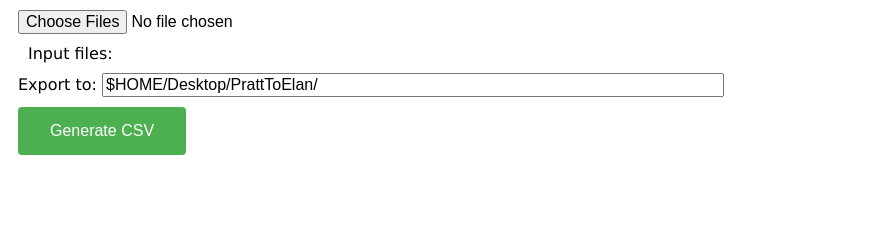
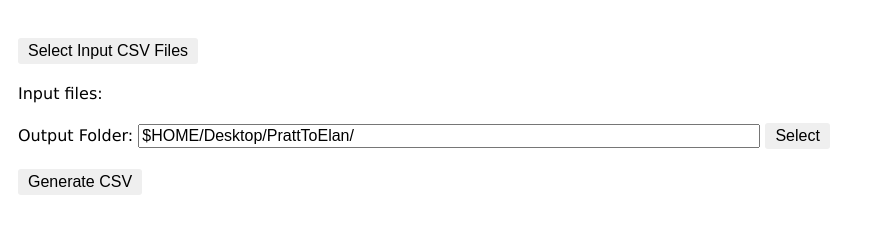
Before and after one commit to siliconion/PraatToElan, an Electron app: page index.html in a window 1280 px wide. Shown: the whole page, without its empty margins (0-875 px from the left). Drawn offline with Linux system fonts and the light colour scheme.

Commit message:
switch to electron dialog for path getting

```diff
--- a/assets/style.css
+++ b/assets/style.css
@@ -1,24 +1,28 @@
 body {
   font-family: Verdana, Geneva, Tahoma, sans-serif;
   font-size: 1em;
+  padding: 10px;
 }
 div {
-  margin: 10px;
+  /*margin: 10px;*/
+  margin-top: 20px;
 }
 input {
   font-size: 1em;
 }
 button {
-    background-color: #4CAF50; /* Green */
     border: none;
-    color: white;
-    padding: 15px 32px;
+    color: black;
+    padding: 4px 10px;
     text-align: center;
     text-decoration: none;
     display: inline-block;
-    font-size: 16px;
-    border-radius: 4px;
+    font-size: 1em;
+    border-radius: 3px;
 }
 #exportDir {
   width: 50%;
 }
+#inputFiles {
+  margin-left: 20px;
+}
--- a/index.html
+++ b/index.html
@@ -4,18 +4,21 @@
     <link rel="stylesheet" type="text/css" href="./assets/style.css">
   </head>
   <body>
+
     <div>
-      <input id="importFile" type="file" multiple onchange="onImportFileChange()" />
+      <button onclick="importFiles()">Select Input CSV Files</button>
       <div>
         <span>Input files:</span>
-        <div id="importFiles"></div>
+        <div id="inputFiles"></div>
       </div>
     </div>
+
     <div>
-      <span>Export to: </span>
+      <span>Output Folder: </span>
       <input id="exportDir"></input>
-      <!--<button onclick="getExportDir()">Export CSV</button>-->
+      <button onclick="selectExportDir()">Select</button>
     </div>
+
     <div>
       <button onclick="generateCSV()">Generate CSV</button>
       <!--<button onclick="generateEAF()">Generate .eaf</button>-->
--- a/index.js
+++ b/index.js
@@ -4,7 +4,7 @@ const {app, BrowserWindow} = electron;
 let win;
 function createWindow() {
   win = new BrowserWindow({
-    width: '400px',
+    width: '800px',
     height: '400px',
   });
 
--- a/scripts/scripts.js
+++ b/scripts/scripts.js
@@ -1,28 +1,45 @@
-// const fs = require('fs');
-// const {dialog} = require('electron').remote;
+const fs = require('fs');
+const {dialog} = require('electron').remote;
 let inputFiles;
 let outputFolder = '$HOME/Desktop/PrattToElan/';
-let inputFilesDiv = document.getElementById("importFile");
 
-function onImportFileChange() {
-  inputFiles = document.getElementById("importFile").files;
-  for(let i = 0; i< inputFiles.length; i++){
-    var n = document.createElement("DIV");        // Create a <button> element
-    var t = document.createTextNode(inputFiles[i].name);       // Create a text node
-    n.appendChild(t);
-    document.getElementById("importFiles").appendChild(n);
-  }
-  // document.getElementById("importFile").files.forEach((file) => {
-  //   document.getElementById("importFiles").appendChild(file.name);
-  // })
-  return false;
+function renderInputFiles(files) {
+  // innerHTML is slower, see http://stackoverflow.com/questions/3955229
+  document.getElementById('inputFiles').innerHTML = '';
+  console.log("here")
+  files.forEach(file => {
+    var node = document.createElement("DIV");
+    var t = document.createTextNode(file);
+    node.appendChild(t);
+    document.getElementById('inputFiles').appendChild(node);
+  })
+  inputFiles = files;
 }
 
-function getExportDir() {
-  alert("get export")
+function importFiles() {
+  dialog.showOpenDialog({
+      filters:[{name: 'csv', extensions: ['csv']},],
+      properties: ['openFile','multiSelections']
+    },
+    renderInputFiles
+  );
+}
+
+function renderOutputDiv(path) {
+  console.log('renderOutputDiv', path);
+  outputFolder = path;
+  document.getElementById("exportDir").value=path;
+}
+
+function selectExportDir() {
+  console.log('select output folder')
+  dialog.showOpenDialog({
+      properties: ['openDirectory'],
+    },
+    renderOutputDiv
+  );
 }
 function processFile(file) {
-  console.log("xxxxxx", file.webkitRelativePath, file.name);
 }
 function processFiles() {
   // inputFiles.forEach(file => processFile(file));
```
